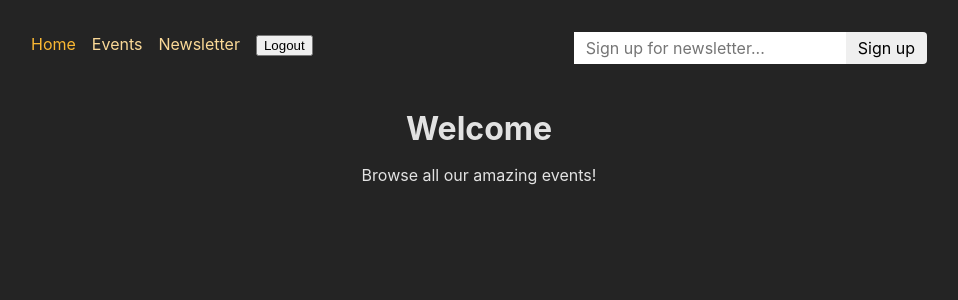
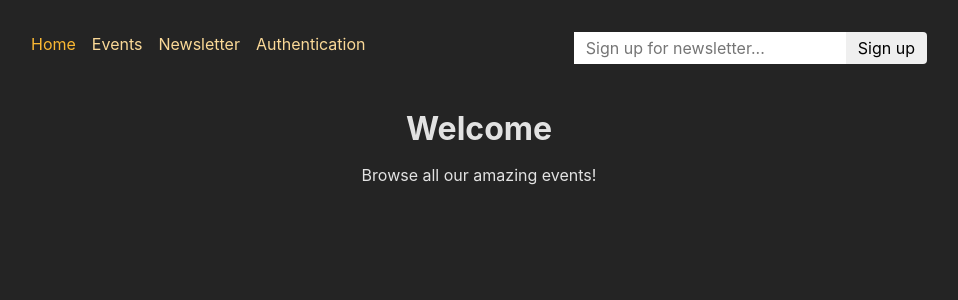
Before and after one commit to MarcoBasileDev/React-Router-Practice, a React (Create React App) app in the folder frontend/: page / in a window 1280 px wide. Shown: the top 300 px of the page, without its empty margins (161-1119 px from the left). Built offline with nearby package versions, Linux system fonts and the light colour scheme; sample sign-in values are in the browser's storage.

Commit message:
add token expiration

```diff
--- a/frontend/src/pages/Authentication.js
+++ b/frontend/src/pages/Authentication.js
@@ -42,6 +42,9 @@ export async function action({ request }) {
   const token = resData.token;
 
   localStorage.setItem("token", token);
+  const expiration = new Date();
+  expiration.setHours(expiration.getHours() + 1);
+  localStorage.setItem("expiration", expiration.toISOString());
 
   return redirect("/");
 }
--- a/frontend/src/pages/Logout.js
+++ b/frontend/src/pages/Logout.js
@@ -2,5 +2,6 @@ import { redirect } from "react-router-dom";
 
 export function action() {
   localStorage.removeItem("token");
+  localStorage.removeItem("expiration");
   return redirect("/");
 }
--- a/frontend/src/pages/Root.js
+++ b/frontend/src/pages/Root.js
@@ -1,8 +1,33 @@
-import { Outlet, useNavigation } from "react-router-dom";
+import {
+  Outlet,
+  useNavigation,
+  useLoaderData,
+  useSubmit,
+} from "react-router-dom";
 import MainNavigation from "../components/MainNavigation";
+import { useEffect } from "react";
+import { getTokenDuration } from "../util/auth";
 
 export default function RootLayout() {
   const navigation = useNavigation();
+  const token = useLoaderData();
+  const submit = useSubmit();
+
+  useEffect(() => {
+    if (!token) {
+      return;
+    }
+
+    if (token === "EXPIRED") {
+      submit(null, { action: "/logout", method: "post" });
+      return;
+    }
+
+    const tokenDuration = getTokenDuration();
+    setTimeout(() => {
+      submit(null, { action: "/logout", method: "post" });
+    }, tokenDuration);
+  }, [token, submit]);
 
   return (
     <>
--- a/frontend/src/util/auth.js
+++ b/frontend/src/util/auth.js
@@ -1,7 +1,24 @@
 import { redirect } from "react-router-dom";
+
+export function getTokenDuration() {
+  const storedExpirationDate = localStorage.getItem("expiration");
+  const expirationDate = new Date(storedExpirationDate);
+  const now = new Date();
+  const duration = expirationDate.getTime() - now.getTime();
+  return duration;
+}
 
 export function getAuthToken() {
   const token = localStorage.getItem("token");
+  const tokenDuration = getTokenDuration();
+
+  if (!token) {
+    return null;
+  }
+
+  if (tokenDuration < 0) {
+    return "EXPIRED";
+  }
   return token;
 }
 
```
